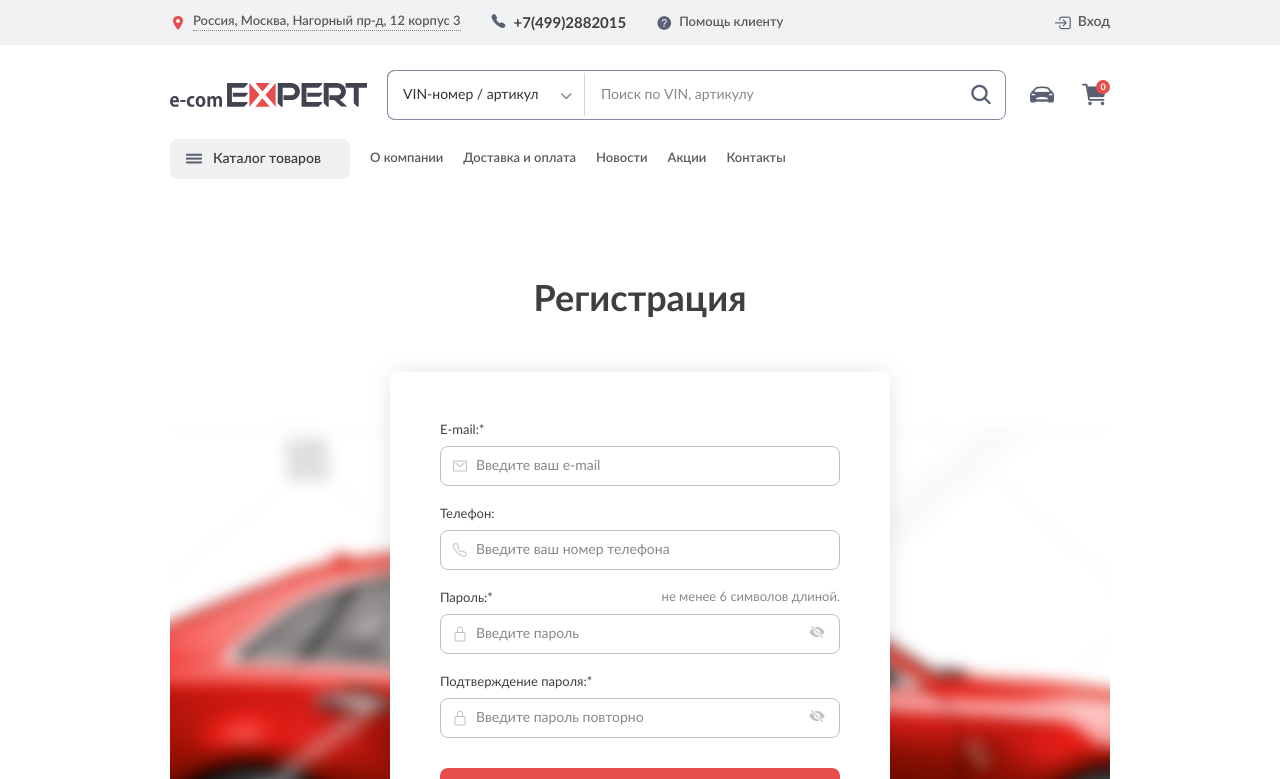
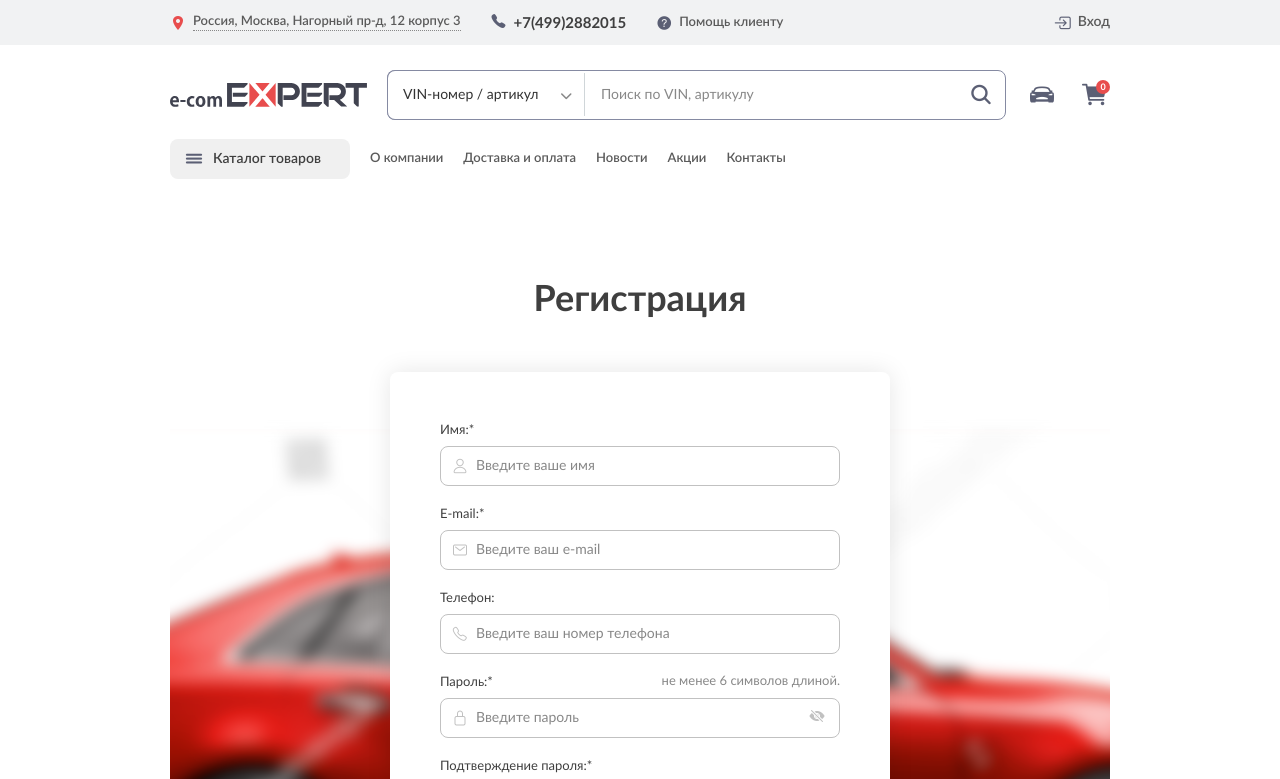
Before and after one commit to BelskiS/React, a Next.js app in the folder react_demo2/: page /login/registration in a window 1280 px wide. Shown: the top 779 px of the page. Built offline with nearby package versions, Linux system fonts and the light colour scheme.

Commit message:
страница личного кабинета + правки в авторизации(значение имя пользователя)

```diff
--- a/react_demo2/components/Forms/FormLoginReg/formLoginReg.jsx
+++ b/react_demo2/components/Forms/FormLoginReg/formLoginReg.jsx
@@ -27,7 +27,14 @@ function FormLoginReg(props) {
 
   return (
     <Formik
-      initialValues={{ email: '', phone: '', password: '', rePassword: '', isUserLogin: setUserlogin() }}
+      initialValues={{
+        firstName: '',
+        email: '',
+        phone: '',
+        password: '',
+        rePassword: '',
+        isUserLogin: setUserlogin()
+      }}
       validate={values => {
         const errors = {};
         const isMask = values.phone.includes('_');
@@ -41,6 +48,10 @@ function FormLoginReg(props) {
         }
 
         if(props.isRegistrationPage) {
+          if (!values.firstName) {
+            errors.firstName = 'Поле должно быть заполнено';
+          }
+
           if (!values.phone || isMask) {
             errors.phone = 'Поле должно быть заполнено';
           }
@@ -109,6 +120,18 @@ function FormLoginReg(props) {
               :
                 'Неверно введен логин или пароль'
               }
+            </div>
+          : ''}
+
+          {props.isRegistrationPage ?
+            <div className="wrap_site_field site_field_with_label">
+              <span className="site_field_label">Имя:*</span>
+              <div className={`site_field site_field_withico input_name
+                ${errors.firstName && touched.firstName ? 'site_field_error' : '' }
+              `}>
+                <Field type="text" name="firstName" placeholder="Введите ваше имя" />
+              </div>
+              <ErrorMessage name="firstName" component="div" className="site_field_error_text" />
             </div>
           : ''}
 
--- a/react_demo2/components/Header/headerUp/headerUp.jsx
+++ b/react_demo2/components/Header/headerUp/headerUp.jsx
@@ -29,12 +29,29 @@ function HeaderUp(props) {
             window.location.reload(true);
         }
     }
+
+    const getUserName = () => {
+        const getUsers = JSON.parse(localStorage.getItem('registrationUser'));
+        const isUserLogin = getUsers && getUsers.find(item => item.isUserLogin == true);
+        let userName;
+
+        if(isUserLogin) {
+            getUsers.forEach(item => {
+                if(item.isUserLogin == true) {
+                    userName = item.firstName
+                }
+            });
+        }
+        return userName;
+    }
+
     useEffect(() => {
         const getUsers = JSON.parse(localStorage.getItem('registrationUser'));
         const isUserLogin = getUsers && getUsers.find(item => item.isUserLogin == true);
 
         if(isUserLogin) {
-            setIsLoginUser(true)
+            setIsLoginUser(true);
+
         } else {
             setIsLoginUser(false)
         }
@@ -92,7 +109,7 @@ function HeaderUp(props) {
                                 className={`${isLoginUser ? style.login_user : style.login}  site_link btn_none_backgr`} data-login="head_login"
                             >
                                 {isLoginUser ?
-                                    'test@tes.ru'
+                                    getUserName()
                                 :
                                     <>
                                         <span className={`${style.link_ico} color_ico icon-ion-enter-outline`}></span>Вход
--- /dev/null
+++ b/react_demo2/components/PersonalFilling/personalFilling.module.scss
@@ -0,0 +1,5 @@
+@import "../../styles/option.scss";
+
+.test {
+    color: red;
+}
```
Also changed, not shown: react_demo2/components/BlockIcoTitleDescr/BlockIcoTitleDescr.jsx (added, +17 -0 lines), react_demo2/components/PersonalFilling/personalFilling.jsx (added, +20 -0 lines), react_demo2/pages/personal/index.jsx (+12 -1 lines).
